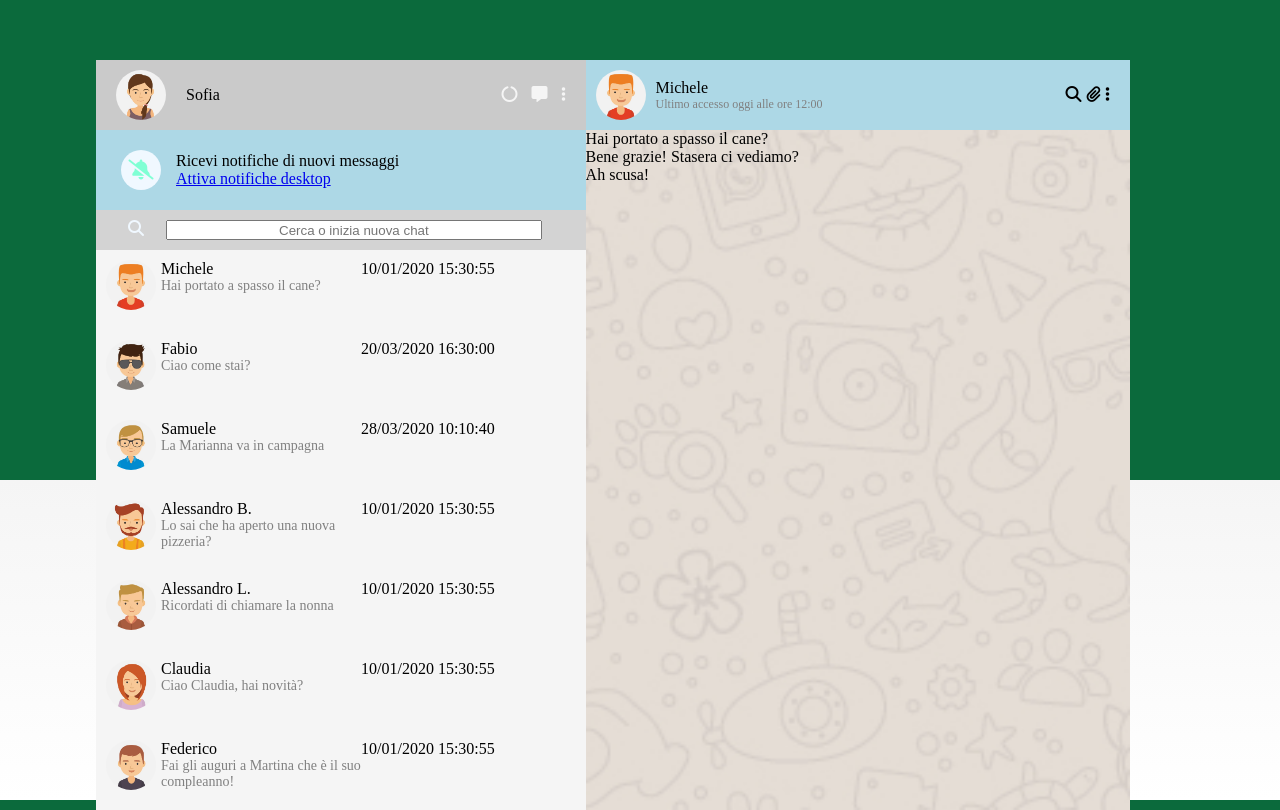
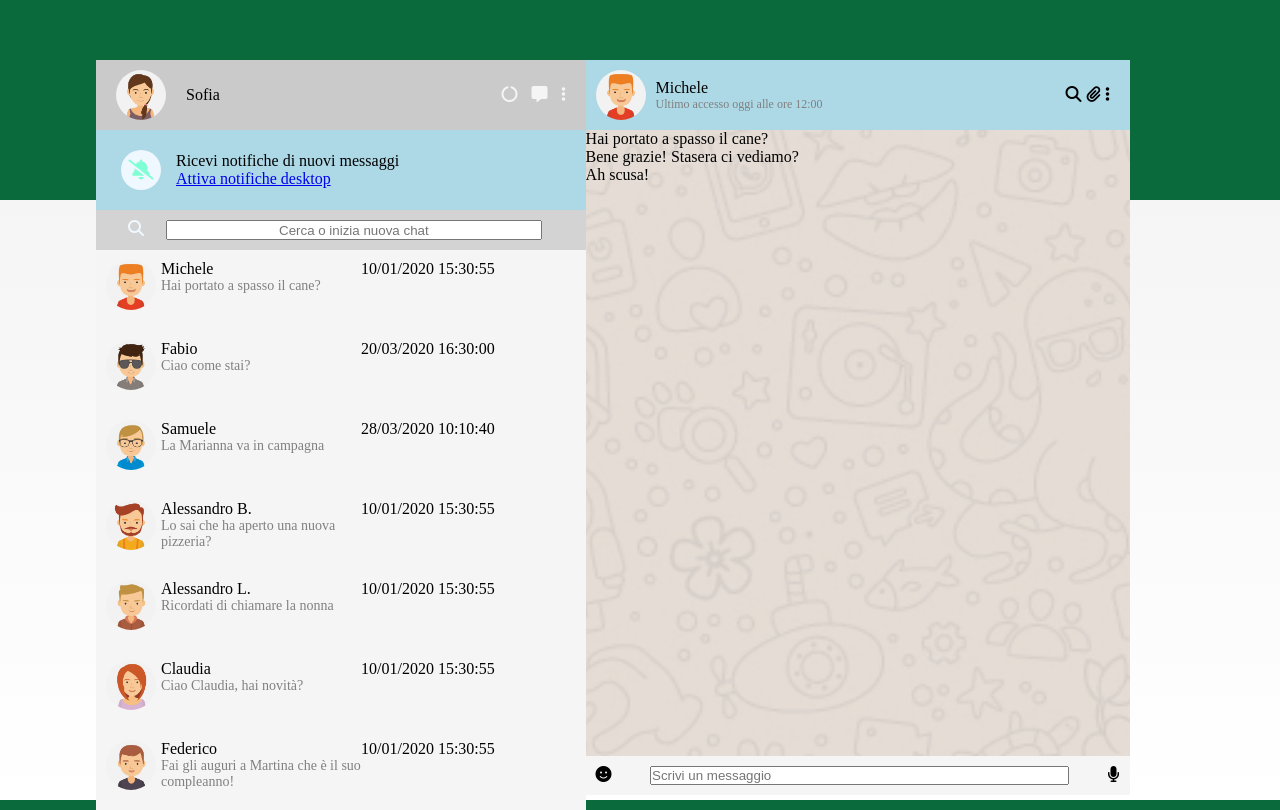
Before and after one commit to Julian2206/vue-boolzapp, a plain HTML site: page index.html in a window 1280 px wide. Drawn offline with nearby package versions, Linux system fonts and the light colour scheme.

Commit message:
added-input-message

```diff
--- a/css/style.css
+++ b/css/style.css
@@ -10,8 +10,8 @@ body {
   background: linear-gradient(
     180deg,
     #0b6a3c 0%,
-    #0b6a3c 60%,
-    whitesmoke 20%,
+    #0b6a3c 25%,
+    whitesmoke 25%,
     white 100%
   );
   display: flex;
@@ -193,10 +193,12 @@ body {
   padding: 10px;
 }
 
+/* message-area */
+
 #right-side .message-area {
   width: 100%;
   /* mod. this value after */
-  height: 100%;
+  height: 92%;
   display: flex;
   flex-direction: column;
   background-image: url(/img/mine.jpg);
@@ -204,3 +206,15 @@ body {
   background-size: cover;
   overflow-y: scroll;
 }
+
+#right-side #write-input {
+  display: flex;
+  justify-content: space-between;
+  width: 100%;
+  padding: 10px;
+  background-color: whitesmoke;
+}
+
+#right-side #write-input .text-input {
+  width: 80%;
+}
--- a/index.html
+++ b/index.html
@@ -116,7 +116,7 @@
           <div
             class="message"
             v-for="(message, index) in filteredContacts[index].messages"
-            :class="message.status"
+            :class=""
           >
             <div class="message-text">
               {{filteredContacts[index].messages[index].message}}
@@ -124,6 +124,17 @@
           </div>
 
           <!-- end text-area -->
+        </div>
+
+        <div id="write-input">
+          <i class="fa-solid fa-face-smile"></i>
+          <input
+            class="text-input"
+            type="text"
+            placeholder="Scrivi un messaggio"
+            v-model="messageText"
+          />
+          <i class="fa-solid fa-microphone"></i>
         </div>
         <!-- end-right-side -->
       </div>
--- a/js/main.js
+++ b/js/main.js
@@ -13,6 +13,7 @@ var app = new Vue({
     index: 0, //index
     activeContact: null,
     messageText: "",
+    searched: "",
     active: false,
     contacts: [
       {
```
